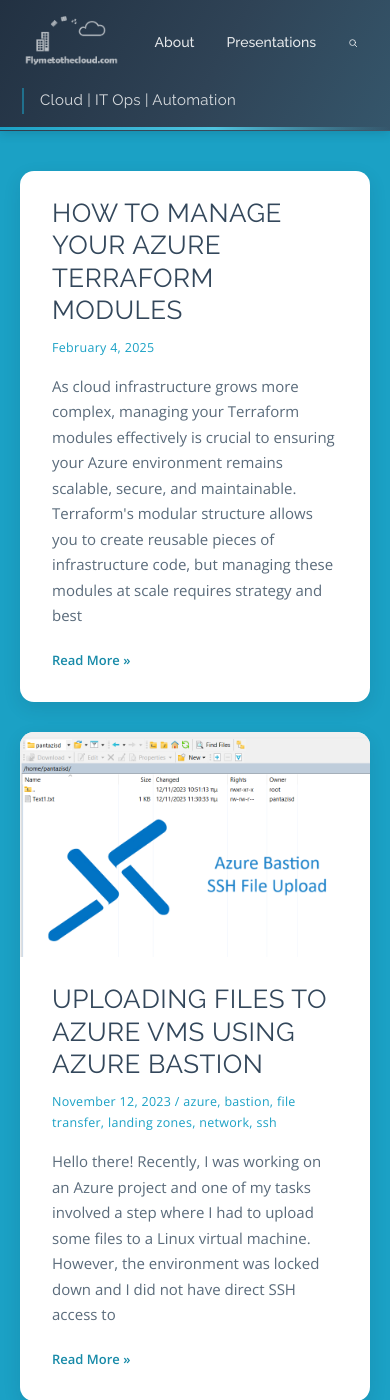
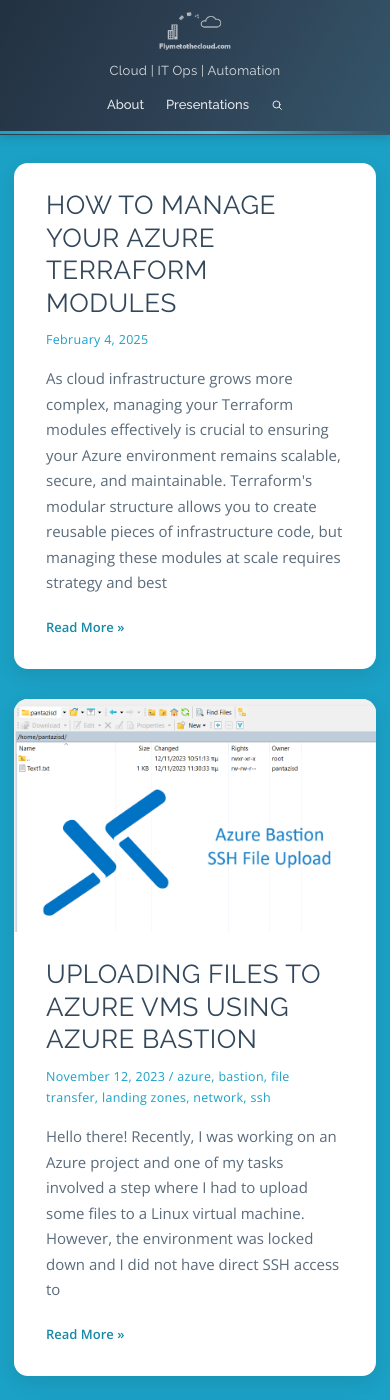
Before and after one commit to dpantaz/flymetothecloud, a Jekyll site: the page built from index.md, in a window 390 px wide and 1400 px high. Built offline with Jekyll 4.4.1, drawn with Linux system fonts in a browser that asks for light colours.

Commit message:
Improve header responsiveness on mobile
Stack the header vertically on phones: centered logo on top, centered
tagline, and centered wrapping nav pills. Add 680px and 400px breakpoints,
drop the tagline when scrolled to keep the sticky header compact, and
prevent nav/logo overflow on narrow screens.

Co-authored-by: Copilot App <223556219+Copilot@users.noreply.github.com>
Copilot-Session: 3dd01e10-cf7f-4105-8805-ccea87f7022f

```diff
--- a/assets/css/style.css
+++ b/assets/css/style.css
@@ -312,7 +312,47 @@ img { max-width: 100%; height: auto; }
 @media (max-width: 820px) {
   .container { flex-direction: column; }
   .sidebar { flex-basis: auto; width: 100%; }
-  .header-inner { flex-wrap: wrap; }
-  .site-nav { margin-left: auto; }
-  .site-tagline { flex-basis: 100%; order: 3; }
 }
+
+/* Tablet / large phone: keep a row but let nav wrap under if needed */
+@media (max-width: 680px) {
+  .header-inner {
+    flex-wrap: wrap;
+    justify-content: center;
+    gap: 6px 14px;
+    padding: 12px 16px;
+  }
+  .site-logo { flex: 1 1 100%; justify-content: center; }
+  .site-logo img { height: 48px; }
+  .site-header.scrolled .site-logo img { height: 42px; }
+  .site-tagline {
+    flex: 0 0 auto;
+    order: 2;
+    margin-left: 0;
+    padding-left: 0;
+    border-left: 0;
+    font-size: 13px;
+    text-align: center;
+  }
+  .site-nav {
+    order: 3;
+    flex: 1 1 100%;
+    margin-left: 0;
+    justify-content: center;
+    flex-wrap: wrap;
+    gap: 4px 6px;
+  }
+  .site-nav a { padding: 6px 12px; }
+  /* keep header compact when scrolled: drop the tagline entirely */
+  .site-header.scrolled .site-tagline { display: none; }
+  .site-header.scrolled .header-inner { padding: 8px 16px; }
+  .page-wrap { padding: 28px 14px; }
+}
+
+/* Small phone: tighten spacing and shrink pills */
+@media (max-width: 400px) {
+  .site-logo img { height: 42px; }
+  .site-nav { gap: 2px 4px; }
+  .site-nav a { padding: 6px 9px; font-size: 13px; }
+  .nav-search { width: 30px; height: 30px; }
+}
```
